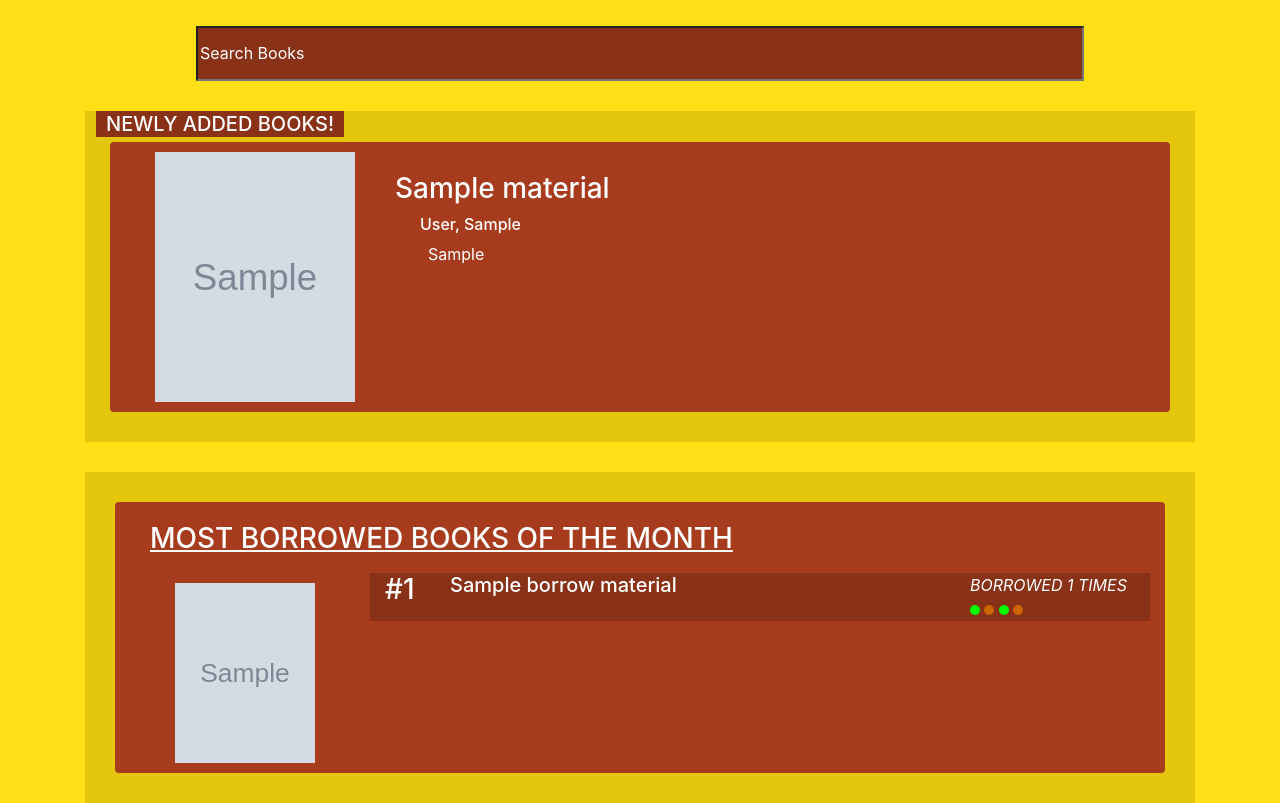
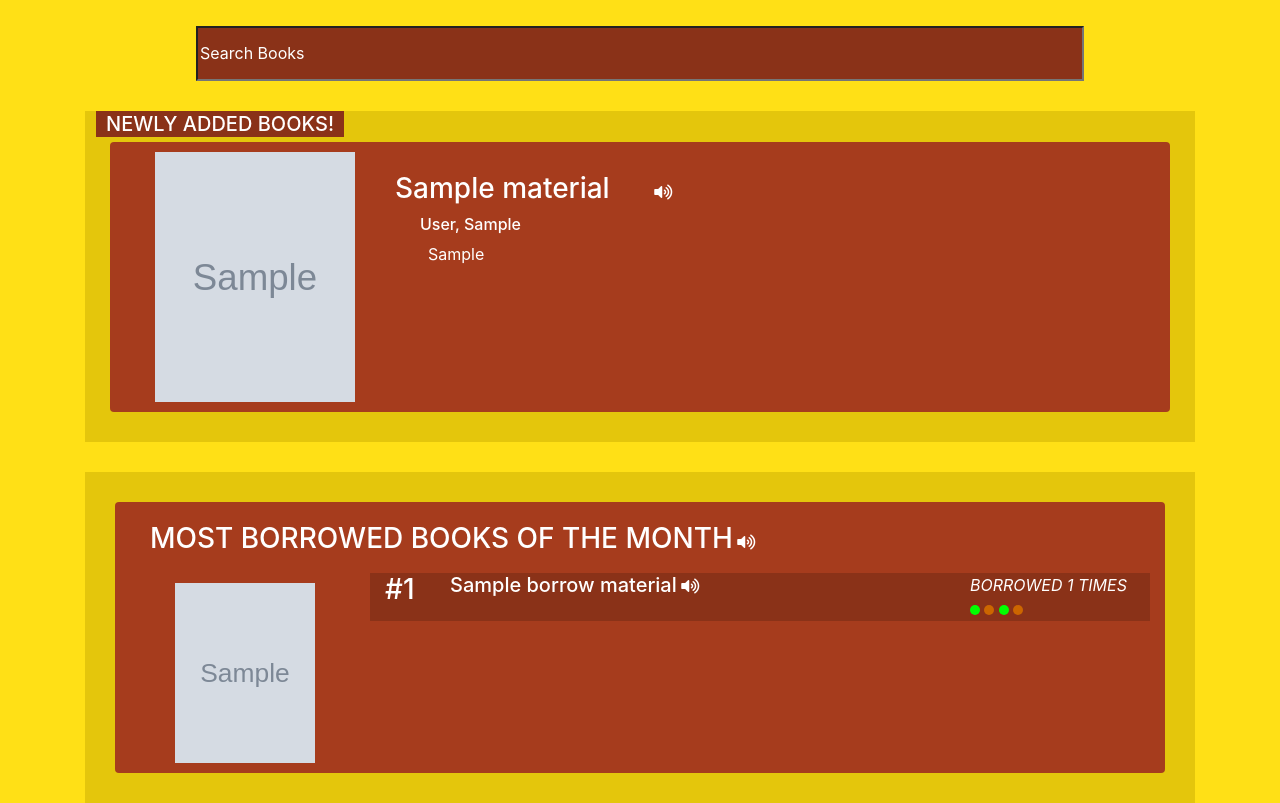
Before and after one commit to kylemartinezolodin/Library-Web-App, a Django app: template library_webapp/mat/templates/mat/searchUI.html in a window 1280 px wide. Run offline with Django 3.2, Linux system fonts and the light colour scheme; tables that the repository leaves empty hold one stand-in row (values such as "Sample post"); the template is opened without the code that fills it: values that come from a table or form of the project are taken from there, most other values are stand-ins (such as "Sample title", 1, 10 or a date in 2020); grey boxes marked "Sample" are stand-in pictures; some libraries are stand-ins or nearby versions.

Commit message:
text to speech

```diff
--- a/library_webapp/mat/templates/mat/searchUI.html
+++ b/library_webapp/mat/templates/mat/searchUI.html
@@ -1,6 +1,7 @@
 <!DOCTYPE html>
 <html lang="en">
 <head>
+    <link rel="stylesheet" href="https://cdnjs.cloudflare.com/ajax/libs/font-awesome/5.15.1/css/all.min.css">
     <style>
     input::-webkit-input-placeholder { /* WebKit browsers */
     color:    #fff;
@@ -13,6 +14,21 @@
     }
     input:-ms-input-placeholder { /* Internet Explorer 10+ */
         color:    #fff;
+    }
+    .control-container{
+        display: inline-block;
+    }
+    #play-btn{
+        color: #ffff;
+        cursor: pointer;
+        transition: 0.3s;
+        transition-property: color;
+    }
+    #play-btn:hover{
+        color:#8a3218;
+    }
+    #play-btn:disabled{
+        cursor:not-allowed;
     }
     </style>
     <meta charset="UTF-8">
@@ -72,6 +88,9 @@
             </div>
             <div id="table_body" style="margin-bottom: 25px;">
 
+
+
+
             </div>
             <div class="nbooks" style="display: block; margin: 0px 0px 30px 0px;">
                 <div style="align-content:center; background-color:#e4c60c; padding: 0px 40px 30px 40px;">
@@ -83,7 +102,12 @@
                                 <img src="/static/res/{{mat.Material_image}}" alt="" srcset="" width="200px" height="250px"style="margin: 10px 10px 10px 30px;">
                             </div>
                             <div class="col">
-                                <h3 style="width: 80%; color: white; margin: 30px 40px 10px 5px;">{{mat.Material_title}}</h3>
+                                <div>
+                                <h3 style="width: auto; color: white; margin: 30px 40px 10px 5px; display:inline-block" id="text-input-0">{{mat.Material_title}}</h3>
+                                <div class="control-container">
+                                    <a href="#" id="play-btn" onclick="play(0)"><i class="fas fa-volume-up"></i></a>
+                                </div>
+                                </div>
                                 <h6 style="color: white; margin-left: 30px;">{{mat.Material_author.lastname}}, {{mat.Material_author.firstname}}</h6>
                                 <p style="color: white; margin-left: 38px; margin-right: 38px; text-align: justify;">{{mat.Material_preface}}</p>
                                 <p style="text-align: right; color: white; margin-right: 20px;"></p>
@@ -95,7 +119,12 @@
             <div class="trends" style="align-content:center; background-color: #e4c60c; padding: 30px 30px 30px 30px;">
                 <div style="background-color: #a63c1d;  border-radius: 4px;">
                     <div class="row">
-                        <u style="color: white;"><b><h3 style="color: white; padding: 20px 0px 10px 50px ;">MOST BORROWED BOOKS OF THE MONTH</h3></b></u>
+                        <div>
+                        <u style="color: white;"><b><h3 style="display:inline-block;color: white; padding: 20px 0px 10px 50px ;" id="text-input-9999">MOST BORROWED BOOKS OF THE MONTH</h3></b></u>
+                        <div class="control-container">
+                            <a href="#" id="play-btn" onclick="play(9999)"><i class="fas fa-volume-up"></i></a>
+                        </div>
+                        </div>
                     </div>
                     <div class="row">
                         {% for items in trends %}
@@ -108,10 +137,15 @@
 
                             <div class="row" style="background-color: #8a3218; width: 100%; margin-bottom: 10px;">
                                 <div class="col-1">
-                                    <h3>#{{forloop.counter}}</h3>
+                                    <h3 id="{{forloop.counter}}" name="number{{forloop.counter}}">#{{forloop.counter}}</h3>
                                 </div>
                                 <div class="col-8">
-                                    <h5>{{items.Borrow_material.Material_title}}</h5>
+                                    <div>
+                                    <h5 style="display: inline-block;" id="text-input-{{forloop.counter}}">{{items.Borrow_material.Material_title}}</h5>
+                                    <div class="control-container">
+                                        <a href="#" id="play-btn" onclick='play("{{forloop.counter}}")'><i class="fas fa-volume-up"></i></a>
+                                    </div>
+                                    </div>
                                 </div>
                                 <div class="col">
                                     <i>
@@ -135,5 +169,18 @@
     <script src="https://code.jquery.com/ui/1.12.1/jquery-ui.js"></script>
     <script src="https://maxcdn.bootstrapcdn.com/bootstrap/4.0.0/js/bootstrap.min.js"></script>
     <script src="https://ajax.googleapis.com/ajax/libs/jquery/3.5.1/jquery.min.js"></script>
+    <script>
+    function play(id){
+    text = document.querySelector("#text-input-" +id).innerHTML
+    var msg = new SpeechSynthesisUtterance();
+    msg.text = text;
+    msg.onend = function(e) {
+    console.log('Finished in ' + event.elapsedTime + ' seconds.');
+    };
+
+    speechSynthesis.speak(msg)
+    }
+
+    </script>
 </body>
 </html>
--- a/library_webapp/student/views.py
+++ b/library_webapp/student/views.py
@@ -42,7 +42,7 @@ class alfred(View):
 
 class SearchUIView(View):
     def get(self,request):
-        b = Material.objects.first()
+        b = Material.objects.last()
         # print(b)
         final = list()
         date = datetime.now().date()
@@ -63,6 +63,6 @@ def LiveSearch(request):
     mat = Material.objects.filter(Material_title__icontains=filt)
     #print(mat[0])
     for objects in mat:
-        d += "<div class='result' id='outer' style='align-content:center;  padding: 15px 30px 15px 30px; margin: auto;margin-bottom:25px;'><div class='row' id='inner' style='border-radius: 4px; padding: 15px 10px 15px 5px;'><div class='col-2'><img src='/static/res/"+objects.Material_image+"' alt='' srcset='' width='140px' height='170px'></div><div class='col'><h3 style='color: white;'>"+objects.Material_title+"</h3> <!-- TTILE --><h6 style='color: white;'>"+objects.Material_author.lastname+", "+objects.Material_author.firstname+"</h6> <!-- Author --><p style='color: white; text-align: justify;'>"+objects.Material_preface+"</p> <!-- preface --></div></div></div>"
+        d += "<div class='result' id='outer' style='align-content:center;  padding: 15px 30px 15px 30px; margin: auto;margin-bottom:25px;'><div class='row' id='inner' style='border-radius: 4px; padding: 15px 10px 15px 5px;'><div class='col-2'><img src='/static/res/"+objects.Material_image+"' alt='' srcset='' width='140px' height='170px'></div><div class='col'><h3 style='color: white; '>"+objects.Material_title+"</h3> <!-- TTILE --><h6 style='color: white;'>"+objects.Material_author.lastname+", "+objects.Material_author.firstname+"</h6> <!-- Author --><p style='color: white; text-align: justify;'>"+objects.Material_preface+"</p> <!-- preface --></div></div></div>"
     #print(d)
     return JsonResponse({"d": d})
```
Also changed, not shown: library_webapp/student/Templates/index/UI-Alfred.html (+6 -14 lines), library_webapp/student/Templates/index/UI-Announcement.html (+6 -14 lines), library_webapp/student/Templates/index/UI-Books.html (+6 -14 lines), library_webapp/student/Templates/index/UI-Booths.html (+6 -14 lines), library_webapp/student/Templates/index/UI-Map.html (+6 -14 lines).
